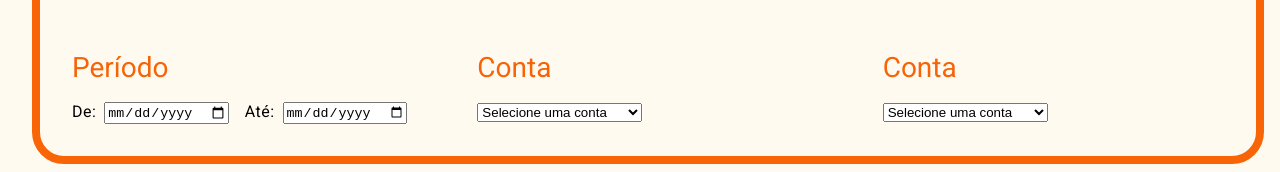
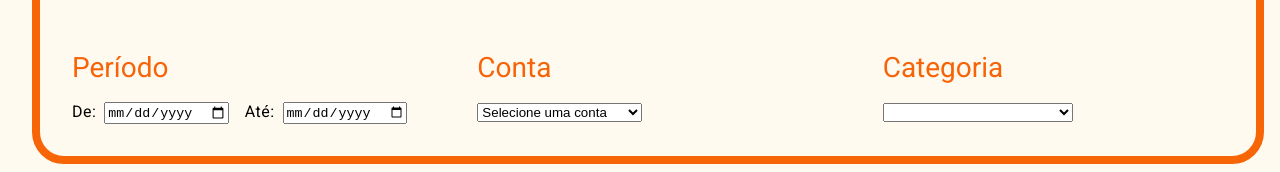
Before and after one commit to marcostomas/finhub-app, an Angular app: page /gastos in a window 1280 px wide. Shown: the part 235-407 px from the top of the page. Built offline with nearby package versions, Linux system fonts and the light colour scheme; no server answers.

Commit message:
Feat:Gastos por classificação

```diff
--- a/src/app/components/gastos/gastos.component.html
+++ b/src/app/components/gastos/gastos.component.html
@@ -30,7 +30,6 @@
                 </div>
 
 
-                <!-- Filtro de Conta -->
                 <div class="filtro-row">
                     <h5 style="color: #f76307;">Conta</h5>
                     <select
@@ -47,22 +46,27 @@
                     </select>
                 </div>
 
-                <!-- Filtro de Conta -->
                 <div class="filtro-row">
-                    <h5 style="color: #f76307;">Conta</h5>
+                    <h5 style="color: #f76307;">Categoria</h5>
                     <select
-                      id="contaFiltro"
-                      [(ngModel)]="filtros.conta"
-                      name="conta"
+                      id="classificacaoFiltro"
+                      [(ngModel)]="filtros.classificacao"
+                      name="classificacao"
                       (change)="carregarDados()"
                     >
-                      <option value="" disabled selected>Selecione uma conta</option>
-                      <option value="12345678">12345678: Bradesco</option>
-                      <option value="56482100">56482100: Banco PAN</option>
-                      <option value="45469208">45469208: Banco Safra</option>
-                      <option value="89461379">89461379: BTG Pactual</option>
+                      <option value="" disabled selected>Selecione uma classificação</option>
+                      <option value="0">Contas</option>
+                      <option value="1">Compras</option>
+                      <option value="2">Transporte</option>
+                      <option value="3">Alimentação</option>
+                      <option value="4">Educação</option>
+                      <option value="5">Saúde</option>
+                      <option value="6">Lazer e Entretenimento</option>
+                      <option value="7">Valores Creditados</option>
+                      <option value="8">Outros</option>
                     </select>
                 </div>
+
 
             </form>
         </div>
--- a/src/app/components/gastos/gastos.component.ts
+++ b/src/app/components/gastos/gastos.component.ts
@@ -18,6 +18,7 @@ export class GastosComponent implements OnInit, AfterViewInit {
 
   filtros = {
     clienteCPF: '12345678901', // Exemplo de CPF fixo
+    classificacao: null,
     conta: '',
     dataInicio: '',
     dataFim: ''
@@ -35,22 +36,11 @@ export class GastosComponent implements OnInit, AfterViewInit {
   }
 
   carregarDados() {
-    var { clienteCPF, dataInicio, dataFim, conta } = this.filtros;
-    clienteCPF= '47526501933';
-    // Decide qual método do serviço usar, dependendo dos filtros aplicados
-    if (conta) {
-      this.gastosService.getGastosPorConta(clienteCPF, conta, dataInicio, dataFim).subscribe({
-        next: (data) => {
-          this.jsonData = data.map(item => ({
-            label: item.numeroConta,
-            value: item.valor
-          }));
-          this.initializeChartData();
-        },
-        error: (err) => console.error('Erro ao carregar dados:', err)
-      });
-    } else {
-      this.gastosService.getGastosPorClassificacao(clienteCPF, dataInicio, dataFim).subscribe({
+    const { clienteCPF, dataInicio, dataFim, conta, classificacao } = this.filtros;
+
+    // Verifica se foi selecionada uma classificação
+    if (classificacao !== undefined && classificacao !== null) {
+      this.gastosService.getGastosPorClassificacao(clienteCPF, classificacao, dataInicio, dataFim).subscribe({
         next: (data) => {
           this.jsonData = data.map(item => ({
             label: item.classificacao,
@@ -58,7 +48,7 @@ export class GastosComponent implements OnInit, AfterViewInit {
           }));
           this.initializeChartData();
         },
-        error: (err) => console.error('Erro ao carregar dados:', err)
+        error: (err) => console.error('Erro ao carregar dados por classificação:', err)
       });
     }
   }
--- a/src/app/components/gastos/gastos.service.ts
+++ b/src/app/components/gastos/gastos.service.ts
@@ -1,13 +1,14 @@
 import { Injectable } from '@angular/core';
-import { HttpClient,HttpParams } from '@angular/common/http';
+import { HttpClient } from '@angular/common/http';
 import { Observable } from 'rxjs';
 
-interface GastosPorClassificacao {
+// Interfaces para os dados retornados pela API
+export interface GastosPorClassificacao {
   classificacao: string;
   valor: number;
 }
 
-interface GastosPorConta {
+export interface GastosPorConta {
   numeroConta: string;
   valor: number;
 }
@@ -20,57 +21,37 @@ export class GastosService {
 
   constructor(private http: HttpClient) {}
 
-  getGastosPorClassificacao(clienteCPF: string, dataInicio: string, dataFim: string): Observable<GastosPorClassificacao[]> {
+  // Método para buscar gastos por classificação via POST
+  getGastosPorClassificacao(
+    clienteCPF: string,
+    classificacao: number,
+    dataInicio: string,
+    dataFim: string
+  ): Observable<GastosPorClassificacao[]> {
     const endpoint = `${this.apiBaseUrl}/GetGastosPorClassificacao`;
-    const body = { clienteCPF, classificacao: 0, dataInicio, dataFim };
+    const body = {
+      clienteCPF,
+      classificacao, // Enviando a classificação no corpo
+      dataInicio,
+      dataFim,
+    };
     return this.http.post<GastosPorClassificacao[]>(endpoint, body);
   }
 
-  getGastosPorConta(clienteCPF: string, conta: string, dataInicio: string, dataFim: string): Observable<GastosPorConta[]> {
+  // Método para buscar gastos por conta via POST
+  getGastosPorConta(
+    clienteCPF: string,
+    conta: string,
+    dataInicio: string,
+    dataFim: string
+  ): Observable<GastosPorConta[]> {
     const endpoint = `${this.apiBaseUrl}/GetGastosPorConta`;
-    const body = { clienteCPF, conta, dataInicio, dataFim };
+    const body = {
+      clienteCPF,
+      conta, // Conta enviada no corpo da requisição
+      dataInicio,
+      dataFim,
+    };
     return this.http.post<GastosPorConta[]>(endpoint, body);
   }
-
-    // Método para buscar gastos por classificação
-    getGastosPorClassificacaoGET(clienteCPF: string, dataInicio: string, dataFim: string): Observable<GastosPorClassificacao[]> {
-      const params = new HttpParams()
-        .set('clienteCPF', clienteCPF)
-        .set('dataInicio', dataInicio)
-        .set('dataFim', dataFim);
-      const endpoint = `${this.apiBaseUrl}/GetGastosPorClassificacao`;
-      return this.http.get<GastosPorClassificacao[]>(endpoint, { params });
-    }
-
-    // Método para buscar gastos por conta
-    getGastosPorContaGET(clienteCPF: string, conta: string, dataInicio: string, dataFim: string): Observable<GastosPorConta[]> {
-      const params = new HttpParams()
-        .set('clienteCPF', clienteCPF)
-        .set('conta', conta)
-        .set('dataInicio', dataInicio)
-        .set('dataFim', dataFim);
-      const endpoint = `${this.apiBaseUrl}/GetGastosPorConta`;
-      return this.http.get<GastosPorConta[]>(endpoint, { params });
-    }
-
 }
-
-
-// export class GastosService {
-//   private apiUrl = 'https://localhost:7152/api/CentralGastos/GetGastosPorClassificacao'; // Endpoint da sua API
-
-//   constructor(private http: HttpClient) {}
-
-//   // Método GET que recebe filtros e constrói os parâmetros da URL
-//   getGastos(filtros: any): Observable<any> {
-//     // Construindo os parâmetros de consulta (query params) para a URL
-//     let params = new HttpParams()
-//       .set('clienteCPF', filtros.clienteCPF)
-//       .set('dataInicio', filtros.dataInicio)
-//       .set('dataFim', filtros.dataFim)
-//       .set('conta', filtros.conta);
-
-//     // Fazendo a requisição GET com os parâmetros
-//     return this.http.get<any>(this.apiUrl, { params });
-//   }
-// }
```
